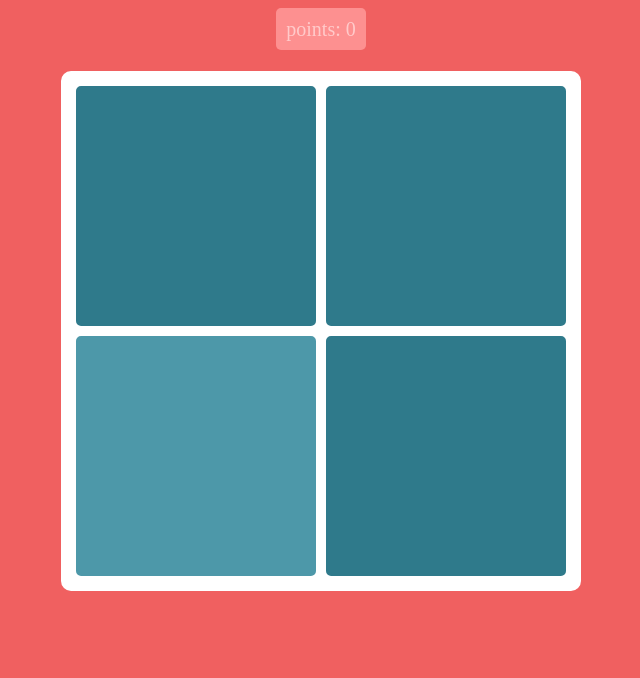
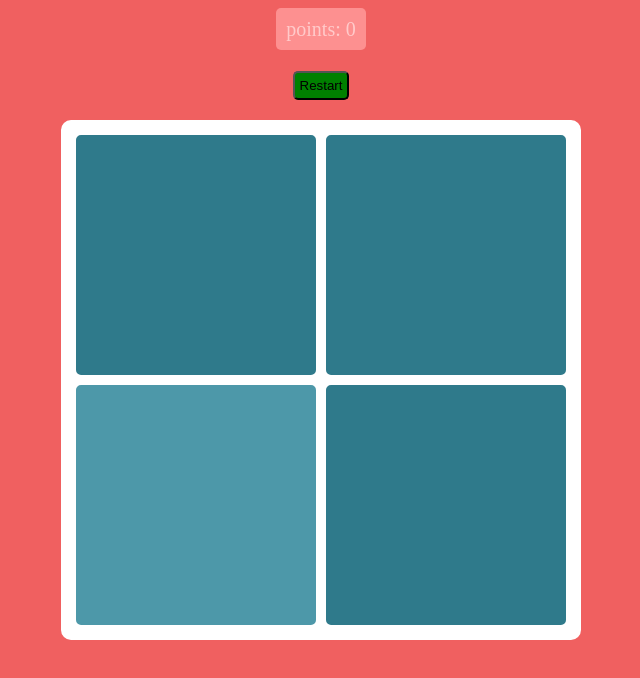
Before and after one commit to yangli-io/yangli1990.github.io, a plain HTML site: page index.html in a window 1280 px wide. Shown: the whole page, without its empty margins (327-967 px from the left). Drawn offline with nearby package versions, Linux system fonts and the light colour scheme.

Commit message:
Update index.html

```diff
--- a/index.html
+++ b/index.html
@@ -3,7 +3,6 @@
 <html>
 	<head>
 		<meta name="viewport" content="width=device-width, initial-scale=1"/>
-		<title>Squares!</title>
 		<script src="https://code.jquery.com/jquery-2.1.3.min.js"></script>
 		<style>
 			html, body{
@@ -43,6 +42,17 @@
 				margin: 20px;
 				background-color: #FD9090;
 				color: #FFCACA;
+			}
+
+			#restart{
+				text-align: center;
+				margin-bottom: 20px;
+			}
+
+			#restart button{
+				padding: 5px;
+				border-radius: 5px;
+				background-color: green;
 			}
 		</style>
 		<script>
@@ -96,14 +106,24 @@
 			$('#points span').text('points: ' + points);
 		}
 
+		function restart(){
+			points = 0;
+			$('#points span').text('points: ' + points);
+			level = 0;
+			addSquares(2)
+		}
 		</script>
 	</head>
 	<body>
 		<div id="points">
 			<span>points: 0</span>
 		</div>
+		<div id="restart">
+			<button onclick="restart()">Restart</button>
+		</div>
 		<div style="text-align: center">
 		  <div id="box"></div>
 		</div>
+
 	</body>
 </html>
```
